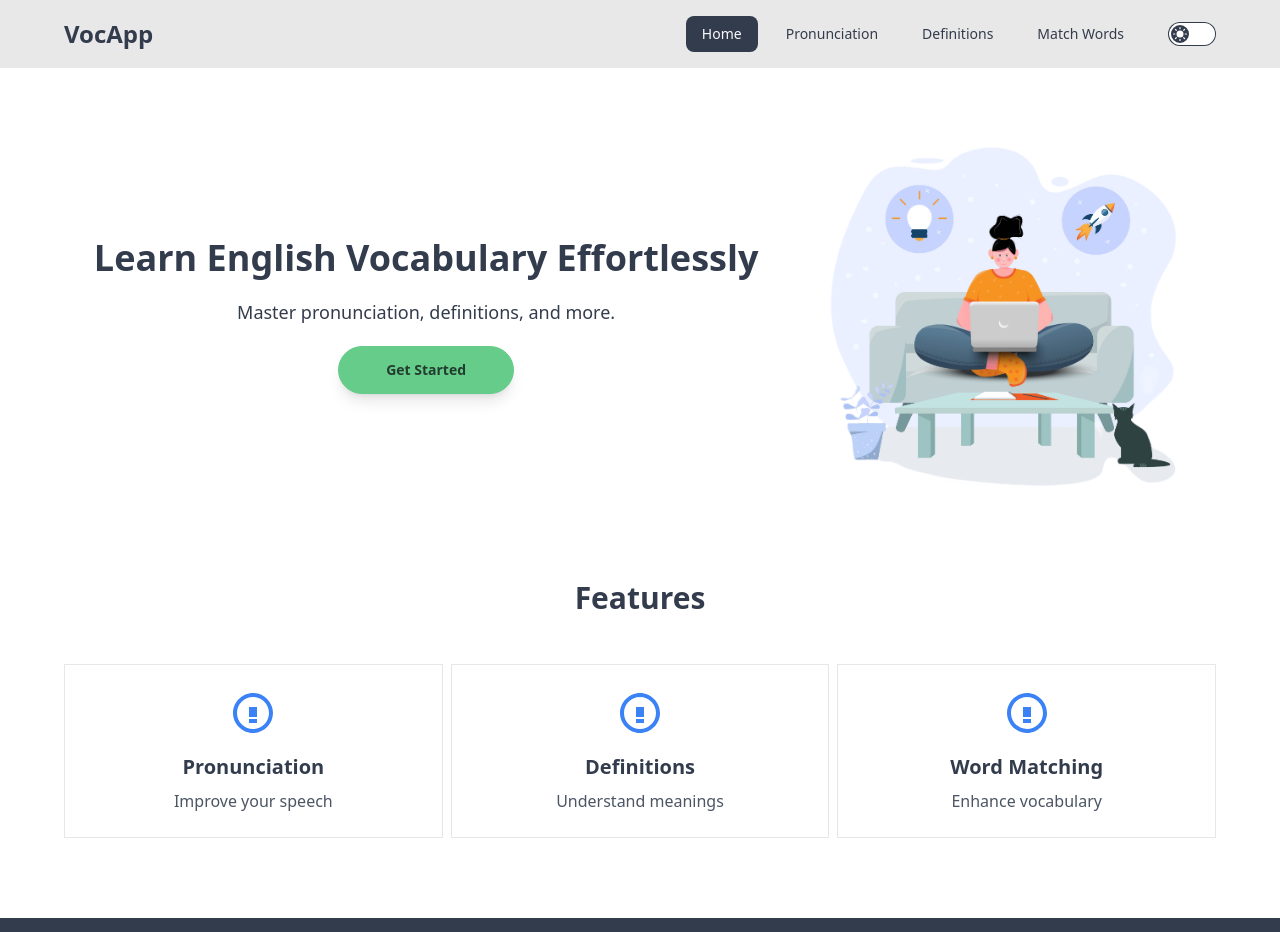
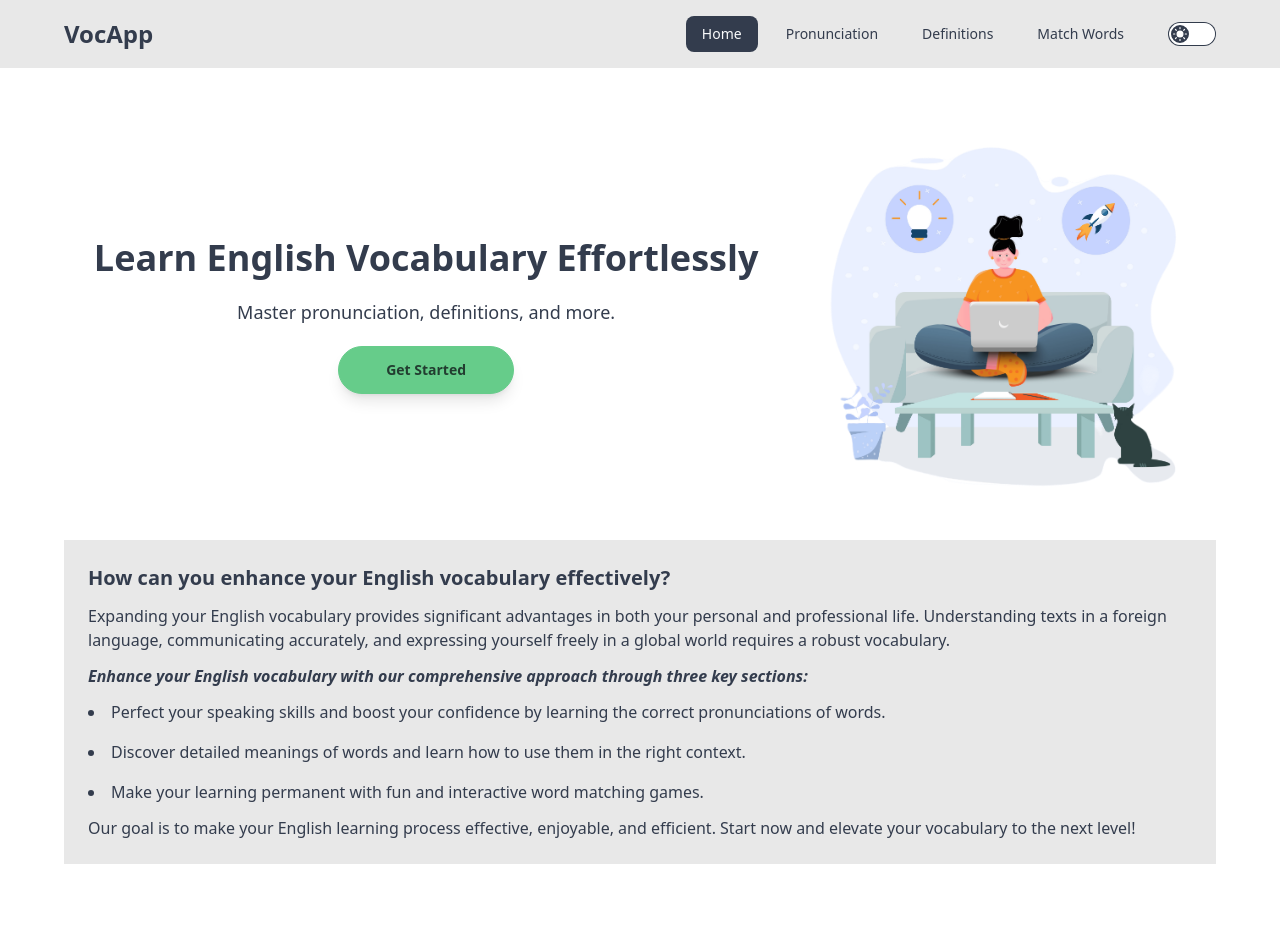
Before and after one commit to aliaydogdu105/vocapp, a React (Vite) app: page / in a window 1280 px wide. Shown: the top 932 px of the page. Built offline with nearby package versions, Linux system fonts and the light colour scheme; grey boxes are pictures that could not be loaded.

Commit message:
feat: add information section and homepage folder structure

```diff
--- /dev/null
+++ b/src/pages/HomePage/LandingPage.jsx
@@ -0,0 +1,25 @@
+import React, { useRef } from "react";
+import HeroSection from "./components/HeroSection";
+import FeaturesSection from "./components/FeaturesSection";
+import InformationSection from "./components/InformationSection";
+
+const LandingPage = () => {
+  const featuresRef = useRef(null);
+
+  const handleScroll = () => {
+    window.scrollTo({
+      top: featuresRef.current.offsetTop,
+      behavior: "smooth",
+    });
+  };
+
+  return (
+    <>
+      <HeroSection handleScroll={handleScroll} />
+      <InformationSection />
+      <FeaturesSection featuresRef={featuresRef} />
+    </>
+  );
+};
+
+export default LandingPage;
--- /dev/null
+++ b/src/pages/HomePage/components/FeaturesSection.jsx
@@ -0,0 +1,54 @@
+import React from "react";
+
+const FeaturesSection = ({ featuresRef }) => {
+  return (
+    <section ref={featuresRef} className="py-10 text-center">
+      <h2 className="text-3xl font-bold mb-12" id="features">
+        Features
+      </h2>
+      <div className="flex flex-col sm:flex-row justify-center items-center w-full gap-2 ">
+        <div className=" border border-base flex-1 w-80 py-6 hover:flex-[1.5] hover:shadow-2xl transition-all">
+          <div className="text-blue-500 mb-4">
+            <svg
+              className="h-12 w-12 mx-auto"
+              fill="currentColor"
+              viewBox="0 0 24 24"
+            >
+              <path d="M12 22c5.421 0 10-4.579 10-10S17.421 2 12 2 2 6.579 2 12s4.579 10 10 10zm0-18c4.411 0 8 3.589 8 8s-3.589 8-8 8-8-3.589-8-8 3.589-8 8-8zm-2 11h4v2h-4v-2zm0-6h4v5h-4V9z" />
+            </svg>
+          </div>
+          <h3 className="text-xl font-bold mb-2">Pronunciation</h3>
+          <p className="text-gray-600">Improve your speech</p>
+        </div>
+        <div className="border border-base flex-1 w-80 py-6 hover:flex-[1.5] hover:shadow-2xl transition-all">
+          <div className="text-blue-500 mb-4">
+            <svg
+              className="h-12 w-12 mx-auto"
+              fill="currentColor"
+              viewBox="0 0 24 24"
+            >
+              <path d="M12 22c5.421 0 10-4.579 10-10S17.421 2 12 2 2 6.579 2 12s4.579 10 10 10zm0-18c4.411 0 8 3.589 8 8s-3.589 8-8 8-8-3.589-8-8 3.589-8 8-8zm-2 11h4v2h-4v-2zm0-6h4v5h-4V9z" />
+            </svg>
+          </div>
+          <h3 className="text-xl font-bold mb-2">Definitions</h3>
+          <p className="text-gray-600">Understand meanings</p>
+        </div>
+        <div className="border border-base flex-1 w-80 py-6 hover:flex-[1.5] hover:shadow-2xl transition-all">
+          <div className="text-blue-500 mb-4">
+            <svg
+              className="h-12 w-12 mx-auto"
+              fill="currentColor"
+              viewBox="0 0 24 24"
+            >
+              <path d="M12 22c5.421 0 10-4.579 10-10S17.421 2 12 2 2 6.579 2 12s4.579 10 10 10zm0-18c4.411 0 8 3.589 8 8s-3.589 8-8 8-8-3.589-8-8 3.589-8 8-8zm-2 11h4v2h-4v-2zm0-6h4v5h-4V9z" />
+            </svg>
+          </div>
+          <h3 className="text-xl font-bold mb-2">Word Matching</h3>
+          <p className="text-gray-600">Enhance vocabulary</p>
+        </div>
+      </div>
+    </section>
+  );
+};
+
+export default FeaturesSection;
--- /dev/null
+++ b/src/pages/HomePage/components/HeroSection.jsx
@@ -0,0 +1,24 @@
+import React from "react";
+import heroImage from "../../../assets/image/homePageHero.png";
+
+const HeroSection = ({ handleScroll }) => {
+  return (
+    <section className=" flex flex-col-reverse sm:flex-row justify-around items-center text-center gap-12 mx-6 mt-16">
+      <div className=" flex flex-col justify-center items-center gap-5">
+        <h1 className=" text-4xl font-bold">
+          Learn English Vocabulary Effortlessly
+        </h1>
+        <p className="text-lg">Master pronunciation, definitions, and more.</p>
+        <button
+          className=" btn btn-primary w-44 px-6 py-3 rounded-full shadow-lg hover:scale-105 active:scale-95 transition"
+          onClick={handleScroll}
+        >
+          Get Started
+        </button>
+      </div>
+      <img src={heroImage} alt="Hero" className=" w-1/2 sm:w-1/3" />
+    </section>
+  );
+};
+
+export default HeroSection;
--- /dev/null
+++ b/src/pages/HomePage/components/InformationSection.jsx
@@ -0,0 +1,41 @@
+import React from "react";
+
+const InformationSection = () => {
+  return (
+    <div className=" flex flex-col gap-3 p-6 my-10 bg-base-200">
+      <h2 className=" text-xl font-semibold">
+        How can you enhance your English vocabulary effectively?
+      </h2>
+      <p>
+        Expanding your English vocabulary provides significant advantages in
+        both your personal and professional life. Understanding texts in a
+        foreign language, communicating accurately, and expressing yourself
+        freely in a global world requires a robust vocabulary.
+      </p>
+      <p className=" italic font-semibold">
+        Enhance your English vocabulary with our comprehensive approach through
+        three key sections:
+      </p>
+      <ul className=" list-disc list-inside space-y-4">
+        <li>
+          Perfect your speaking skills and boost your confidence by learning the
+          correct pronunciations of words.
+        </li>
+        <li>
+          Discover detailed meanings of words and learn how to use them in the
+          right context.
+        </li>
+        <li>
+          Make your learning permanent with fun and interactive word matching
+          games.
+        </li>
+      </ul>
+      <p>
+        Our goal is to make your English learning process effective, enjoyable,
+        and efficient. Start now and elevate your vocabulary to the next level!
+      </p>
+    </div>
+  );
+};
+
+export default InformationSection;
--- a/src/pages/LandingPage.jsx
+++ /dev/null
@@ -1,83 +0,0 @@
-import React, { useRef } from "react";
-import heroImage from "../assets/image/homePageHero.png";
-
-const LandingPage = () => {
-  const featuresRef = useRef(null);
-
-  return (
-    <div className="">
-      {/* Hero Section */}
-      <section className=" flex flex-col-reverse sm:flex-row justify-around items-center text-center gap-12 mx-6 mt-16">
-        <div className=" flex flex-col justify-center items-center gap-5">
-          <h1 className=" text-4xl font-bold">
-            Learn English Vocabulary Effortlessly
-          </h1>
-          <p className="text-lg">
-            Master pronunciation, definitions, and more.
-          </p>
-          <button
-            className=" btn btn-primary w-44 px-6 py-3 rounded-full shadow-lg hover:scale-105 active:scale-95 transition"
-            onClick={() =>
-              window.scrollTo({
-                top: featuresRef.current.offsetTop,
-                behavior: "smooth",
-              })
-            }
-          >
-            Get Started
-          </button>
-        </div>
-        <img src={heroImage} alt="Hero" className=" w-1/2 sm:w-1/3" />
-      </section>
-      {/* Features Section */}
-      <section ref={featuresRef} className="py-20 text-center">
-        <h2 className="text-3xl font-bold mb-12" id="features">
-          Features
-        </h2>
-        <div className="flex flex-col sm:flex-row justify-center items-center w-full gap-2 ">
-          <div className=" border border-base flex-1 w-80 py-6 hover:flex-[1.5] hover:shadow-2xl transition-all">
-            <div className="text-blue-500 mb-4">
-              <svg
-                className="h-12 w-12 mx-auto"
-                fill="currentColor"
-                viewBox="0 0 24 24"
-              >
-                <path d="M12 22c5.421 0 10-4.579 10-10S17.421 2 12 2 2 6.579 2 12s4.579 10 10 10zm0-18c4.411 0 8 3.589 8 8s-3.589 8-8 8-8-3.589-8-8 3.589-8 8-8zm-2 11h4v2h-4v-2zm0-6h4v5h-4V9z" />
-              </svg>
-            </div>
-            <h3 className="text-xl font-bold mb-2">Pronunciation</h3>
-            <p className="text-gray-600">Improve your speech</p>
-          </div>
-          <div className="border border-base flex-1 w-80 py-6 hover:flex-[1.5] hover:shadow-2xl transition-all">
-            <div className="text-blue-500 mb-4">
-              <svg
-                className="h-12 w-12 mx-auto"
-                fill="currentColor"
-                viewBox="0 0 24 24"
-              >
-                <path d="M12 22c5.421 0 10-4.579 10-10S17.421 2 12 2 2 6.579 2 12s4.579 10 10 10zm0-18c4.411 0 8 3.589 8 8s-3.589 8-8 8-8-3.589-8-8 3.589-8 8-8zm-2 11h4v2h-4v-2zm0-6h4v5h-4V9z" />
-              </svg>
-            </div>
-            <h3 className="text-xl font-bold mb-2">Definitions</h3>
-            <p className="text-gray-600">Understand meanings</p>
-          </div>
-          <div className="border border-base flex-1 w-80 py-6 hover:flex-[1.5] hover:shadow-2xl transition-all">
-            <div className="text-blue-500 mb-4">
-              <svg
-                className="h-12 w-12 mx-auto"
-                fill="currentColor"
-                viewBox="0 0 24 24"
-              >
-                <path d="M12 22c5.421 0 10-4.579 10-10S17.421 2 12 2 2 6.579 2 12s4.579 10 10 10zm0-18c4.411 0 8 3.589 8 8s-3.589 8-8 8-8-3.589-8-8 3.589-8 8-8zm-2 11h4v2h-4v-2zm0-6h4v5h-4V9z" />
-              </svg>
-            </div>
-            <h3 className="text-xl font-bold mb-2">Word Matching</h3>
-            <p className="text-gray-600">Enhance vocabulary</p>
-          </div>
-        </div>
-      </section>
-    </div>
-  );
-};
-
-export default LandingPage;
--- a/src/pages/MainLayoutPage.jsx
+++ b/src/pages/MainLayoutPage.jsx
@@ -1,7 +1,7 @@
 import React from "react";
 import { useState, useEffect } from "react";
 import { NavLink, Route, Routes } from "react-router-dom";
-import LandingPage from "./LandingPage";
+import LandingPage from "./HomePage/LandingPage";
 import PronunciationPage from "./PronunciationPage";
 import DefinitionsPage from "./DefinitionsPage";
 import WordMatchingPage from "./WordMatchingPage";
```
